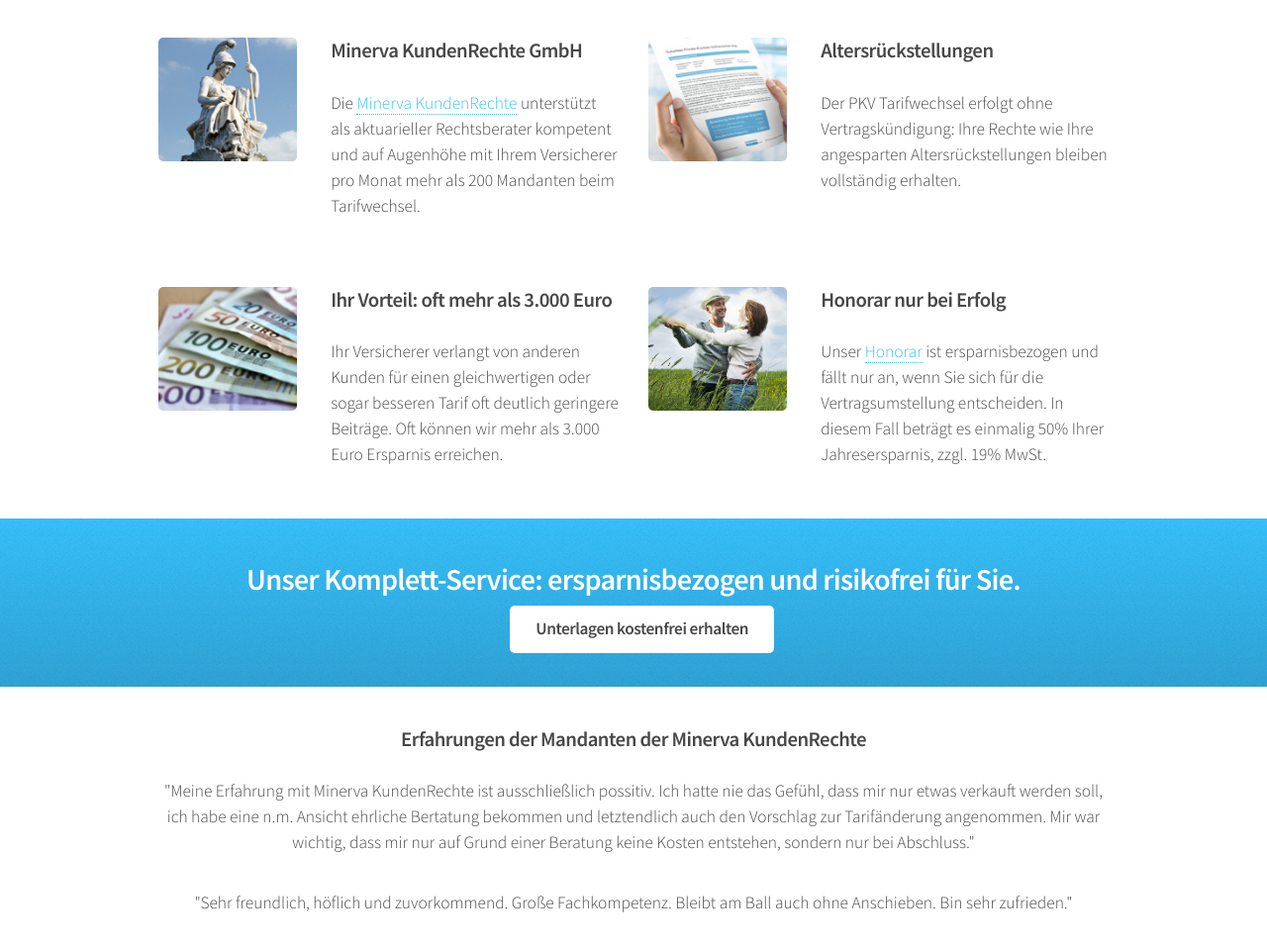
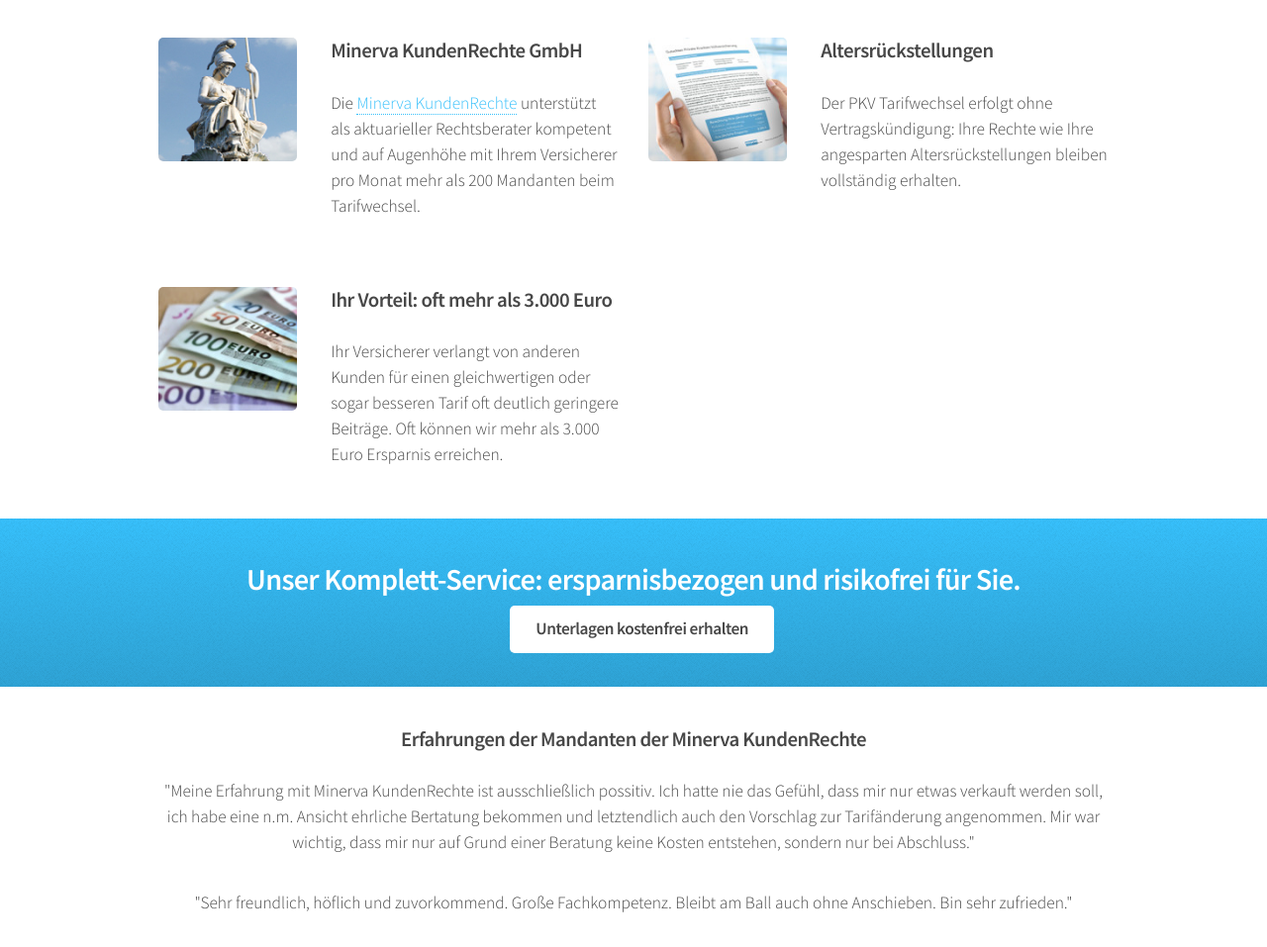
Before and after one commit to minervakundenrechte/minerva-tarifwechsel, a plain HTML site: page index.html in a window 1280 px wide. Shown: the part 1162-2119 px from the top of the page at 99% size. Drawn offline with Linux system fonts and the light colour scheme.

Commit message:
Honorar entfernt

```diff
--- a/index.html
+++ b/index.html
@@ -111,12 +111,6 @@
 								</div>
 							</section>
 							<section class="6u 12u(narrower)">
-								<div class="box post">
-									<a href="https://www.minerva-kundenrechte.de/der-professionelle-tarifwechsel-service-der-minerva-kundenrechte/wie-genau-errechnet-sich-das-honorar-der-minerva-kundenrechte?ref=mobilelp01" class="image left"><img src="images/pic04.jpg" alt="" /></a>
-									<div class="inner">
-										<h3>Honorar nur bei Erfolg</h3>
-										<p>Unser <a href="https://www.minerva-kundenrechte.de/der-professionelle-tarifwechsel-service-der-minerva-kundenrechte/wie-genau-errechnet-sich-das-honorar-der-minerva-kundenrechte?ref=mobilelp01">Honorar</a> ist ersparnisbezogen und fällt nur an, wenn Sie sich für die Vertragsumstellung entscheiden. In diesem Fall beträgt es einmalig 50% Ihrer Jahresersparnis, zzgl. 19% MwSt.</p>
-									</div>
 								</div>
 							</section>
 						</div>
@@ -211,7 +205,6 @@
           <li><a href="https://www.minerva-kundenrechte.de/pkv-tarifwechsel/ihre-vorteile?ref=mobilelp01">PKV Tarifwechsel</a></li>
           <li><a href="https://www.minerva-kundenrechte.de/PKV/Beitragsanpassung-2016?ref=mobilelp01">Beitragsanpassung 2016</a></li>
           <li><a href="https://www.minerva-kundenrechte.de/generelle-fragen-zum-tarifwechsel/kann-der-versicherer-eine-gesundheitspruefung-beim-tarifwechsel-nach-204-vvg-verlangen?ref=mobilelp01">Gesundheitsprüfung</a></li>
-         <li><a href="https://www.minerva-kundenrechte.de/der-professionelle-tarifwechsel-service-der-minerva-kundenrechte/wie-genau-errechnet-sich-das-honorar-der-minerva-kundenrechte?ref=mobilelp01">Tarifwechsel Honorar</a></li>
 								</ul>
 							</section>
 							<section class="3u 6u$(narrower) 12u$(mobilep)">
```
